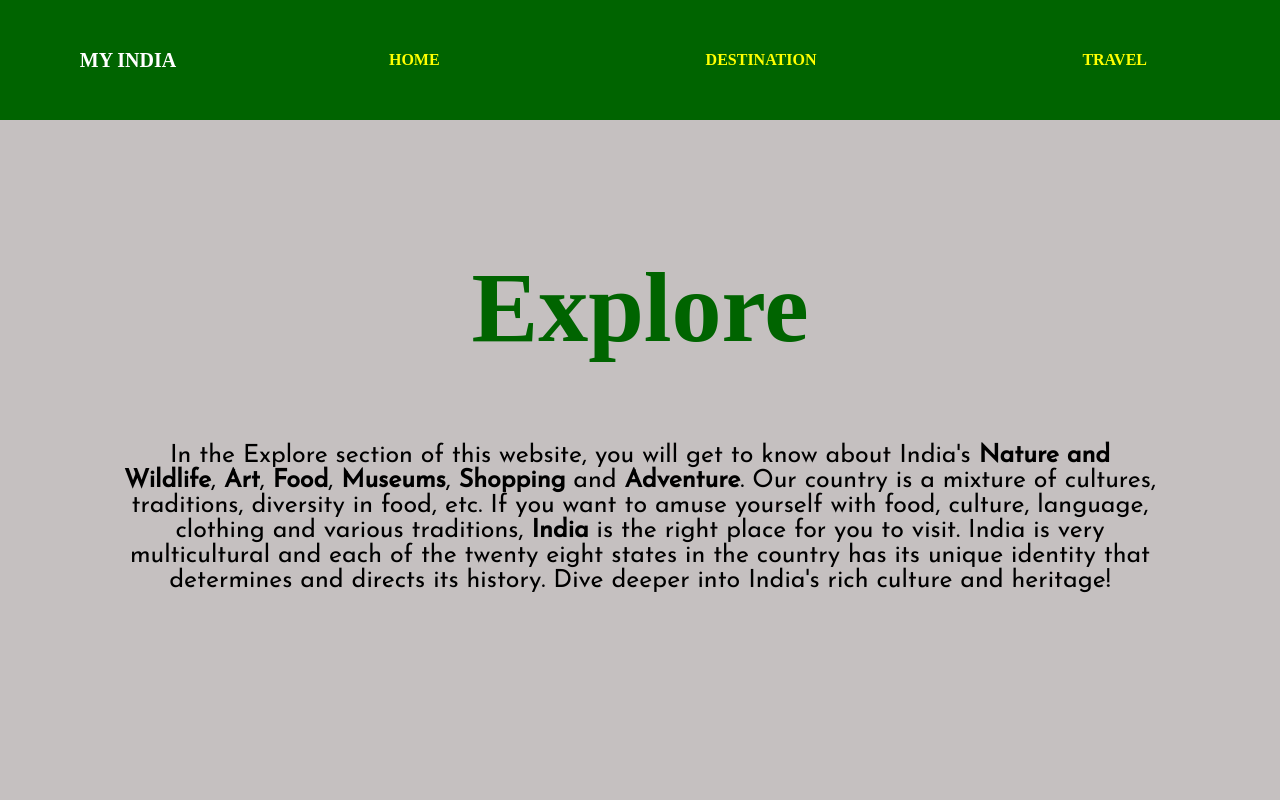
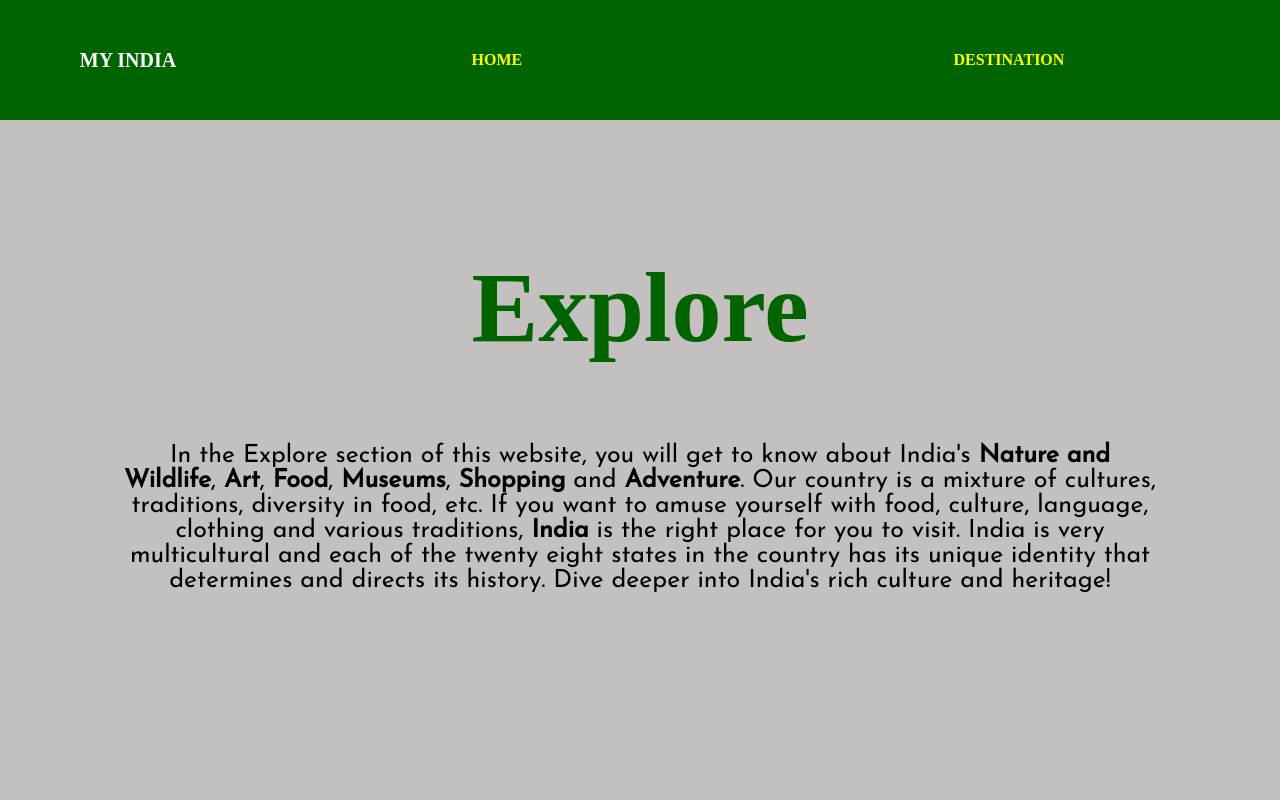
Before and after one commit to sanjanavarshney01/Fullstack_Project, a plain HTML site: page explore.html in a window 1280 px wide. Shown: the top 800 px of the page. Drawn offline with nearby package versions, Linux system fonts and the light colour scheme.

Commit message:
last commit

```diff
--- a/explore.html
+++ b/explore.html
@@ -39,7 +39,6 @@
         <div class="menu">
           <li><a href="index.html">Home</a></li>
           <li><a href="destination.html">Destination</a></li>
-          <li><a href="travel.html">Travel</a></li>
         </div>
       </nav>
     </header>
```
